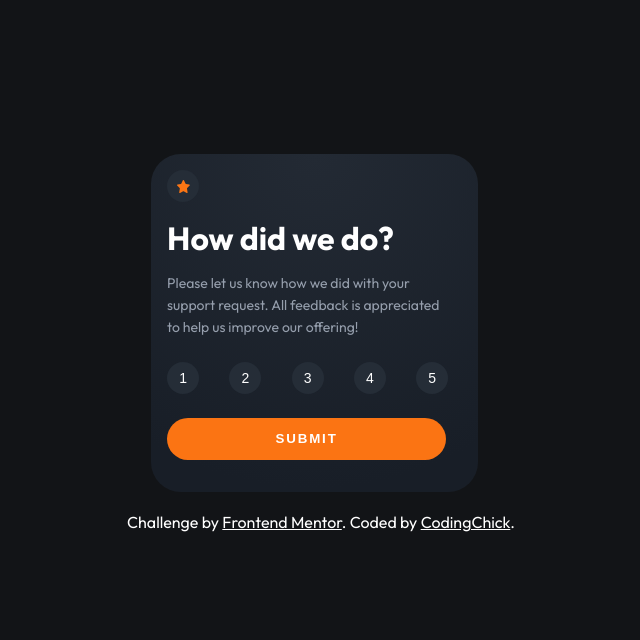
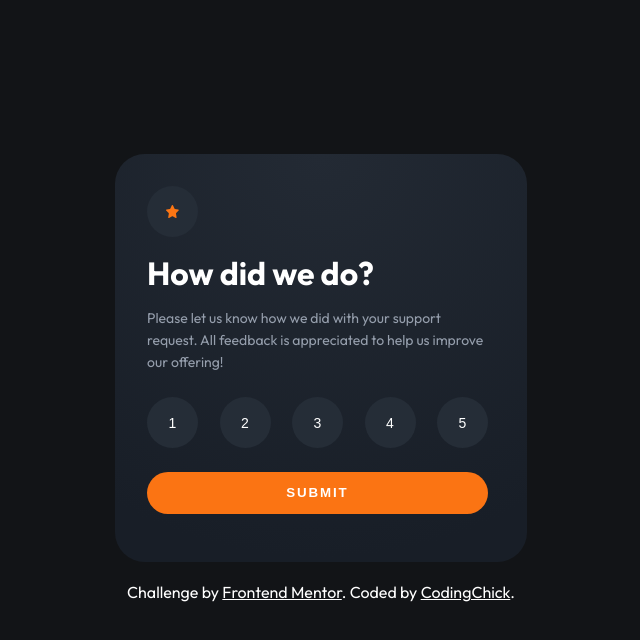
Before and after one commit to awesomeCoding999/frontend-mentor-interactive-rating-component, a React (Vite) app: page / in a window 1280 px wide. Shown: the top 640 px of the page, without its empty margins (319-959 px from the left). Built offline with nearby package versions, Linux system fonts and the light colour scheme.

Commit message:
fix: desktop responsive errors

```diff
--- a/src/components/card/Card.css
+++ b/src/components/card/Card.css
@@ -9,3 +9,10 @@
   margin: 9.625rem 1.5rem 1.25rem;
   padding: 1rem;
 }
+
+@media (min-width: 1024px) {
+  .card-container {
+    width: 412px;
+    padding: 2rem;
+  }
+}
--- a/src/components/card/Card.tsx
+++ b/src/components/card/Card.tsx
@@ -23,7 +23,7 @@ export const Card = () => {
   };
 
   return (
-    <div className="card-container">
+    <main className="card-container">
       {hasRatingBeenSubmitted ? (
         <FadeIn delay={200}>
           <ThankYouMsg selectedRating={selectedRating} />
@@ -35,6 +35,6 @@ export const Card = () => {
           getSelectedRating={getSelectedRating}
         />
       )}
-    </div>
+    </main>
   );
 };
--- a/src/components/select-rating-screen/SelectRating.css
+++ b/src/components/select-rating-screen/SelectRating.css
@@ -67,3 +67,15 @@ button.circle-styles:hover {
   background-color: var(--white);
   color: var(--orange);
 }
+
+@media (min-width: 1024px) {
+  .circle-styles {
+    width: 51px;
+    height: 51px;
+  }
+  .submit-btn,
+  .description,
+  .ratings-container {
+    width: 341px;
+  }
+}
```
